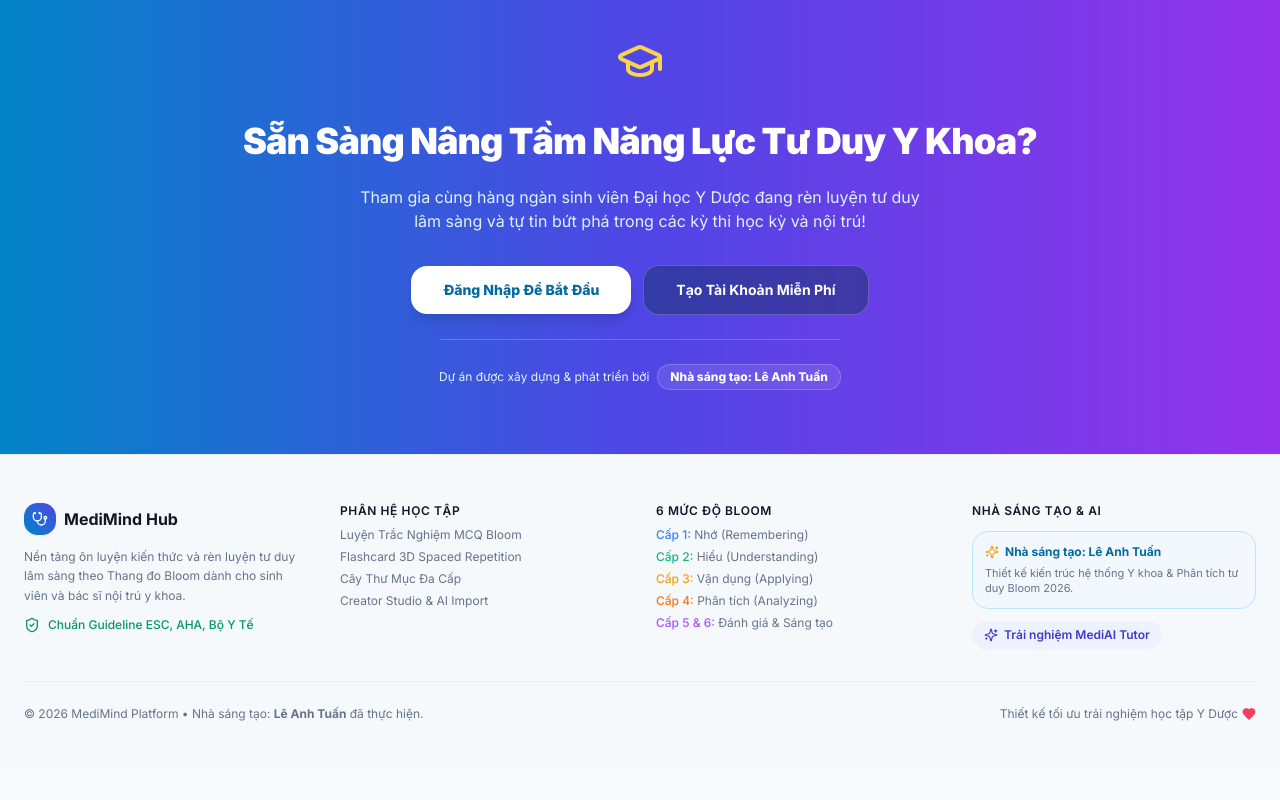
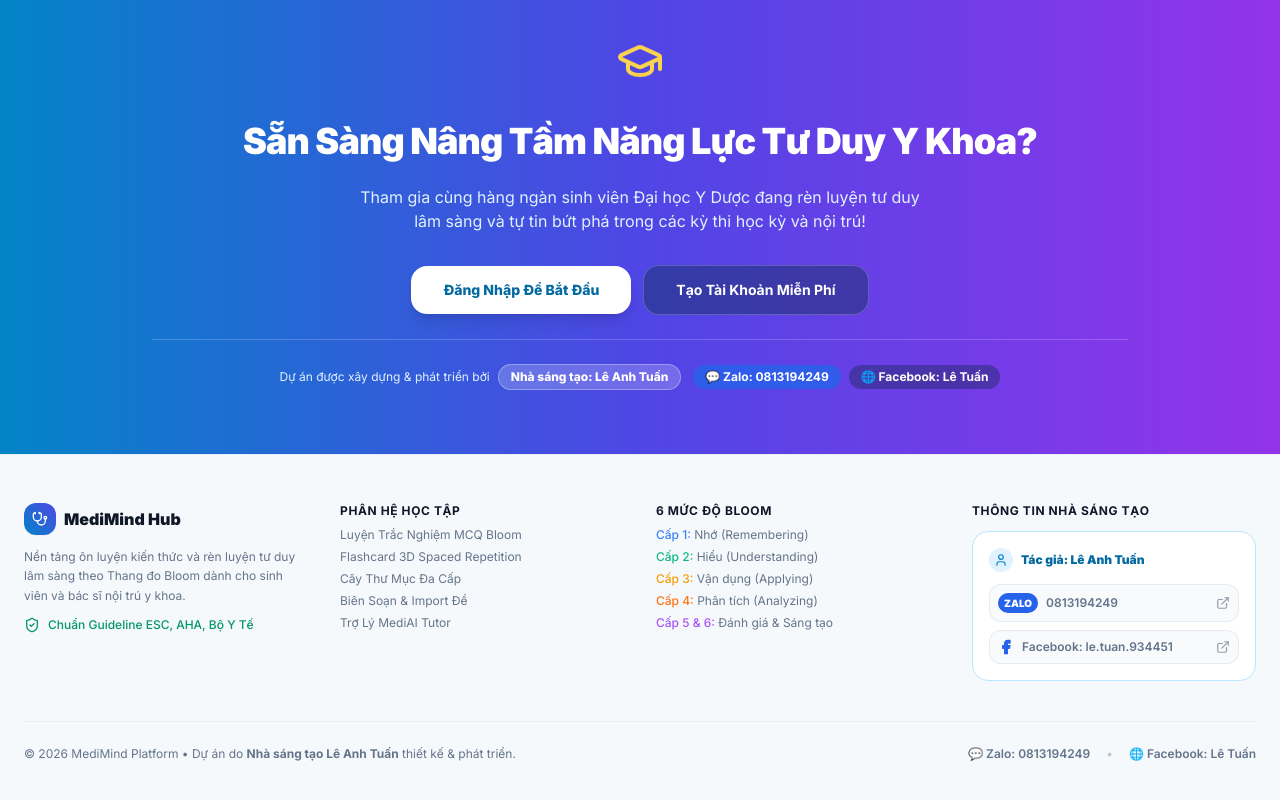
Before and after one commit to TuanLe81/MedicalMCQ_V2, a Next.js app: page / in a window 1280 px wide. Shown: the part 1722-2522 px from the top of the page. Before the commit the page ends 2492 px from the top, so only its background shows below. Built offline with nearby package versions, Linux system fonts and the light colour scheme.

Commit message:
feat: add Creator contact info (Zalo 0813194249 and Facebook) to global footer, landing banner, and docs

```diff
--- a/app/page.tsx
+++ b/app/page.tsx
@@ -363,7 +363,7 @@
 
           <div className="pt-2 flex flex-col sm:flex-row items-center justify-center gap-3">
             <Link
-              href={isAuthenticated ? "/quiz/deck_cardio_01" : "/login"}
+              href={isAuthenticated ? "/quiz" : "/login"}
               className="w-full sm:w-auto px-8 py-3.5 rounded-2xl bg-white text-sky-700 hover:bg-sky-50 font-extrabold text-sm shadow-lg transition-all hover:scale-105"
             >
               {isAuthenticated ? "Bắt Đầu Luyện Đề Ngay" : "Đăng Nhập Để Bắt Đầu"}
@@ -376,12 +376,34 @@
             </Link>
           </div>
 
-          {/* Compact Creator Attribution Badge */}
-          <div className="pt-6 border-t border-white/20 inline-flex items-center gap-2 text-xs text-sky-100">
-            <span>Dự án được xây dựng &amp; phát triển bởi</span>
-            <span className="font-extrabold text-white bg-white/10 px-3 py-1 rounded-full border border-white/20">
-              Nhà sáng tạo: Lê Anh Tuấn
-            </span>
+          {/* Compact Creator Attribution Badge & Contact Links */}
+          <div className="pt-6 border-t border-white/20 flex flex-col sm:flex-row items-center justify-center gap-3 text-xs text-sky-100 flex-wrap">
+            <div className="inline-flex items-center gap-2">
+              <span>Dự án được xây dựng &amp; phát triển bởi</span>
+              <span className="font-extrabold text-white bg-white/20 px-3 py-1 rounded-full border border-white/30">
+                Nhà sáng tạo: Lê Anh Tuấn
+              </span>
+            </div>
+
+            <div className="flex items-center gap-2 flex-wrap">
+              <a
+                href="https://zalo.me/0813194249"
+                target="_blank"
+                rel="noopener noreferrer"
+                className="inline-flex items-center gap-1.5 px-3 py-1 rounded-full bg-blue-600/80 hover:bg-blue-600 text-white font-bold shadow-xs transition-all hover:scale-105"
+              >
+                <span>💬 Zalo: 0813194249</span>
+              </a>
+
+              <a
+                href="https://www.facebook.com/le.tuan.934451"
+                target="_blank"
+                rel="noopener noreferrer"
+                className="inline-flex items-center gap-1.5 px-3 py-1 rounded-full bg-indigo-900/60 hover:bg-indigo-900 text-white font-bold shadow-xs transition-all hover:scale-105"
+              >
+                <span>🌐 Facebook: Lê Tuấn</span>
+              </a>
+            </div>
           </div>
         </div>
       </section>
--- a/components/footer.tsx
+++ b/components/footer.tsx
@@ -1,19 +1,31 @@
 import React from "react";
 import Link from "next/link";
-import { Stethoscope, Heart, ShieldCheck, BookMarked, Sparkles, UserCheck } from "lucide-react";
+import {
+  Stethoscope,
+  Heart,
+  ShieldCheck,
+  BookMarked,
+  Sparkles,
+  UserCheck,
+  Phone,
+  MessageCircle,
+  ExternalLink,
+  Facebook,
+  User,
+} from "lucide-react";
 
 export function Footer() {
   return (
     <footer className="border-t border-border/60 bg-muted/30 dark:bg-muted/10 transition-colors">
-      <div className="container mx-auto max-w-7xl px-4 py-12 sm:px-6">
-        <div className="grid grid-cols-1 md:grid-cols-4 gap-8 mb-8">
+      <div className="container mx-auto max-w-7xl px-4 py-12 sm:px-6 space-y-10">
+        <div className="grid grid-cols-1 md:grid-cols-4 gap-8">
           {/* Brand Col */}
           <div className="space-y-3 md:col-span-1">
             <div className="flex items-center gap-2">
-              <div className="flex h-8 w-8 items-center justify-center rounded-lg bg-gradient-to-tr from-sky-600 to-indigo-600 text-white shadow-sm">
+              <div className="flex h-8 w-8 items-center justify-center rounded-xl bg-gradient-to-tr from-sky-600 to-indigo-600 text-white shadow-sm">
                 <Stethoscope className="h-4 w-4" />
               </div>
-              <span className="font-bold text-base text-foreground">MediMind Hub</span>
+              <span className="font-black text-base text-foreground">MediMind Hub</span>
             </div>
             <p className="text-xs text-muted-foreground leading-relaxed">
               Nền tảng ôn luyện kiến thức và rèn luyện tư duy lâm sàng theo Thang đo Bloom dành cho sinh viên và bác sĩ nội trú y khoa.
@@ -26,15 +38,15 @@
 
           {/* Core Modules */}
           <div className="space-y-2">
-            <h4 className="text-xs font-semibold uppercase tracking-wider text-foreground">Phân Hệ Học Tập</h4>
+            <h4 className="text-xs font-bold uppercase tracking-wider text-foreground">Phân Hệ Học Tập</h4>
             <ul className="space-y-1.5 text-xs text-muted-foreground">
               <li>
-                <Link href="/quiz/deck_cardio_01" className="hover:text-sky-600 transition-colors">
+                <Link href="/quiz" className="hover:text-sky-600 transition-colors">
                   Luyện Trắc Nghiệm MCQ Bloom
                 </Link>
               </li>
               <li>
-                <Link href="/flashcards/deck_pharm_01" className="hover:text-sky-600 transition-colors">
+                <Link href="/flashcards" className="hover:text-sky-600 transition-colors">
                   Flashcard 3D Spaced Repetition
                 </Link>
               </li>
@@ -45,7 +57,12 @@
               </li>
               <li>
                 <Link href="/create" className="hover:text-sky-600 transition-colors">
-                  Creator Studio &amp; AI Import
+                  Biên Soạn &amp; Import Đề
+                </Link>
+              </li>
+              <li>
+                <Link href="/ai-tutor" className="hover:text-sky-600 transition-colors">
+                  Trợ Lý MediAI Tutor
                 </Link>
               </li>
             </ul>
@@ -53,7 +70,7 @@
 
           {/* Bloom Taxonomy */}
           <div className="space-y-2">
-            <h4 className="text-xs font-semibold uppercase tracking-wider text-foreground">6 Mức Độ Bloom</h4>
+            <h4 className="text-xs font-bold uppercase tracking-wider text-foreground">6 Mức Độ Bloom</h4>
             <ul className="space-y-1.5 text-xs text-muted-foreground">
               <li><span className="text-blue-500 font-medium">Cấp 1:</span> Nhớ (Remembering)</li>
               <li><span className="text-emerald-500 font-medium">Cấp 2:</span> Hiểu (Understanding)</li>
@@ -63,34 +80,75 @@
             </ul>
           </div>
 
-          {/* AI Tutor & Creator Recognition */}
+          {/* Creator & Direct Contact Information */}
           <div className="space-y-3">
-            <h4 className="text-xs font-semibold uppercase tracking-wider text-foreground">Nhà Sáng Tạo &amp; AI</h4>
-            <div className="p-3 rounded-2xl bg-sky-50/60 dark:bg-sky-950/30 border border-sky-200 dark:border-sky-900 space-y-1.5">
-              <div className="flex items-center gap-1.5 text-xs font-bold text-sky-700 dark:text-sky-300">
-                <Sparkles className="h-3.5 w-3.5 text-amber-500" />
-                <span>Nhà sáng tạo: Lê Anh Tuấn</span>
+            <h4 className="text-xs font-bold uppercase tracking-wider text-foreground">Thông Tin Nhà Sáng Tạo</h4>
+            <div className="p-4 rounded-2xl bg-card border border-sky-200 dark:border-sky-900 shadow-xs space-y-3">
+              <div className="flex items-center gap-2 text-xs font-black text-sky-700 dark:text-sky-300">
+                <div className="flex h-6 w-6 items-center justify-center rounded-lg bg-sky-100 dark:bg-sky-950 text-sky-600">
+                  <User className="h-3.5 w-3.5" />
+                </div>
+                <span>Tác giả: Lê Anh Tuấn</span>
               </div>
-              <p className="text-[11px] text-muted-foreground leading-snug">
-                Thiết kế kiến trúc hệ thống Y khoa &amp; Phân tích tư duy Bloom 2026.
-              </p>
+
+              <div className="space-y-2 text-xs">
+                {/* ZALO CONTACT */}
+                <a
+                  href="https://zalo.me/0813194249"
+                  target="_blank"
+                  rel="noopener noreferrer"
+                  className="flex items-center justify-between p-2 rounded-xl bg-muted/50 hover:bg-sky-50 dark:hover:bg-sky-950/50 border border-border/80 text-muted-foreground hover:text-sky-600 transition-all font-semibold"
+                >
+                  <div className="flex items-center gap-2">
+                    <span className="px-1.5 py-0.5 rounded-md bg-blue-600 text-[10px] font-black text-white">
+                      ZALO
+                    </span>
+                    <span>0813194249</span>
+                  </div>
+                  <ExternalLink className="h-3.5 w-3.5 opacity-70" />
+                </a>
+
+                {/* FACEBOOK CONTACT */}
+                <a
+                  href="https://www.facebook.com/le.tuan.934451"
+                  target="_blank"
+                  rel="noopener noreferrer"
+                  className="flex items-center justify-between p-2 rounded-xl bg-muted/50 hover:bg-blue-50 dark:hover:bg-blue-950/50 border border-border/80 text-muted-foreground hover:text-blue-600 transition-all font-semibold"
+                >
+                  <div className="flex items-center gap-2">
+                    <Facebook className="h-4 w-4 text-blue-600 fill-blue-600" />
+                    <span>Facebook: le.tuan.934451</span>
+                  </div>
+                  <ExternalLink className="h-3.5 w-3.5 opacity-70" />
+                </a>
+              </div>
             </div>
-
-            <Link
-              href="/ai-tutor"
-              className="inline-flex items-center gap-1.5 px-3 py-1.5 rounded-lg bg-indigo-50 text-indigo-700 dark:bg-indigo-950 dark:text-indigo-300 text-xs font-semibold hover:bg-indigo-100 transition-all"
-            >
-              <Sparkles className="h-3.5 w-3.5" />
-              <span>Trải nghiệm MediAI Tutor</span>
-            </Link>
           </div>
         </div>
 
+        {/* Bottom copyright & author info */}
         <div className="border-t border-border/60 pt-6 flex flex-col sm:flex-row items-center justify-between gap-4 text-xs text-muted-foreground">
-          <p>© 2026 MediMind Platform • Nhà sáng tạo: <strong>Lê Anh Tuấn</strong> đã thực hiện.</p>
-          <div className="flex items-center gap-1">
-            <span>Thiết kế tối ưu trải nghiệm học tập Y Dược</span>
-            <Heart className="h-3.5 w-3.5 fill-rose-500 text-rose-500 inline" />
+          <p>
+            © 2026 MediMind Platform • Dự án do <strong>Nhà sáng tạo Lê Anh Tuấn</strong> thiết kế &amp; phát triển.
+          </p>
+          <div className="flex items-center gap-4 flex-wrap">
+            <a
+              href="https://zalo.me/0813194249"
+              target="_blank"
+              rel="noopener noreferrer"
+              className="hover:text-sky-600 font-semibold transition-colors"
+            >
+              💬 Zalo: 0813194249
+            </a>
+            <span className="opacity-40">•</span>
+            <a
+              href="https://www.facebook.com/le.tuan.934451"
+              target="_blank"
+              rel="noopener noreferrer"
+              className="hover:text-blue-600 font-semibold transition-colors"
+            >
+              🌐 Facebook: Lê Tuấn
+            </a>
           </div>
         </div>
       </div>
```
Also changed, not shown: 1 other file (tests, documents, lock files or other folders).
